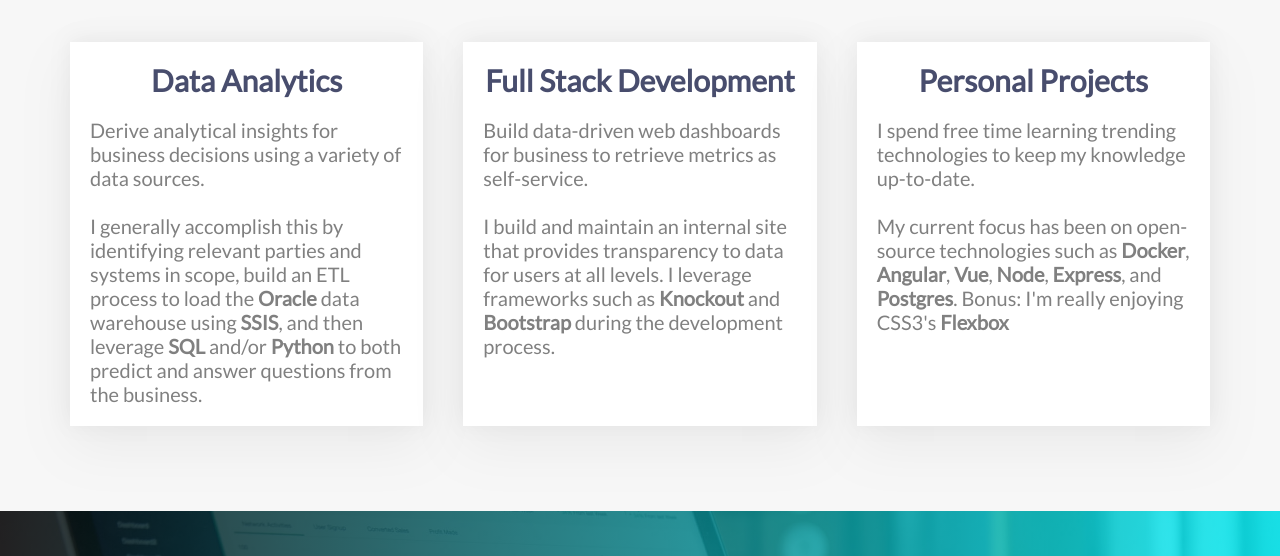
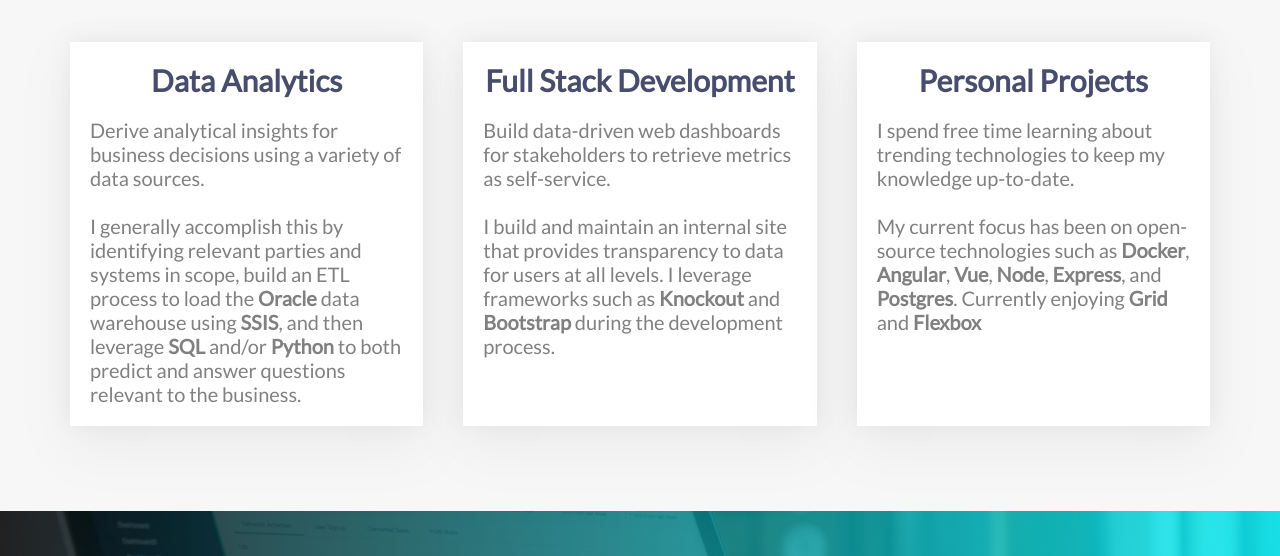
Before and after one commit to NiereTheory/Portfolio, a plain HTML site: page index.html in a window 1280 px wide. Shown: the part 644-1200 px from the top of the page. Drawn offline with Linux system fonts and the light colour scheme.

Commit message:
updated wording w business

```diff
--- a/index.html
+++ b/index.html
@@ -12,6 +12,7 @@
     <link href="https://fonts.googleapis.com/css?family=Raleway" rel="stylesheet">
     <link href="https://fonts.googleapis.com/css?family=Lato" rel="stylesheet">
     <link rel="stylesheet" <link href="https://use.fontawesome.com/releases/v5.0.6/css/all.css" rel="stylesheet">
+	<link rel="shortcut icon" type="image/x-icon" href="favicon.ico">
 
 </head>
 
@@ -51,13 +52,13 @@
                 <div class="section__flexbox--content">
                     <p class="sectioncontent">Derive analytical insights for business decisions using a variety of data sources.
 					<br><br>
-					I generally accomplish this by identifying relevant parties and systems in scope, build an ETL process to load the <b>Oracle</b> data warehouse using <b>SSIS</b>, and then leverage <b>SQL</b> and/or <b>Python</b> to both predict and answer questions from the business.</p>
+					I generally accomplish this by identifying relevant parties and systems in scope, build an ETL process to load the <b>Oracle</b> data warehouse using <b>SSIS</b>, and then leverage <b>SQL</b> and/or <b>Python</b> to both predict and answer questions relevant to the business.</p>
                 </div>
             </div>
             <div class="section__flexbox">
                 <h2 class="section__flexbox--header">Full Stack Development</h2>
                 <div class="section__flexbox--content">
-                    <p class="sectioncontent">Build data-driven web dashboards for business to retrieve metrics as self-service.
+                    <p class="sectioncontent">Build data-driven web dashboards for stakeholders to retrieve metrics as self-service.
 					<br><br>
 					I build and maintain an internal site that provides transparency to data for users at all levels. I leverage frameworks such as <b>Knockout</b> and <b>Bootstrap</b> during the development process.
 					</p>
@@ -67,9 +68,9 @@
             <div class="section__flexbox">
                 <h2 class="section__flexbox--header">Personal Projects</h2>
                 <div class="section__flexbox--content">
-                    <p class="sectioncontent">I spend free time learning trending technologies to keep my knowledge up-to-date.
+                    <p class="sectioncontent">I spend free time learning about trending technologies to keep my knowledge up-to-date.
 					<br><br>
-					My current focus has been on open-source technologies such as <b>Docker</b>, <b>Angular</b>, <b>Vue</b>, <b>Node</b>, <b>Express</b>, and <b>Postgres</b>. Bonus: I'm really enjoying CSS3's <b>Flexbox</b>
+					My current focus has been on open-source technologies such as <b>Docker</b>, <b>Angular</b>, <b>Vue</b>, <b>Node</b>, <b>Express</b>, and <b>Postgres</b>. Currently enjoying <b>Grid</b> and <b>Flexbox</b>
 					</p>
                 </div>
 
```
Also changed, not shown: favicon.ico (added).
